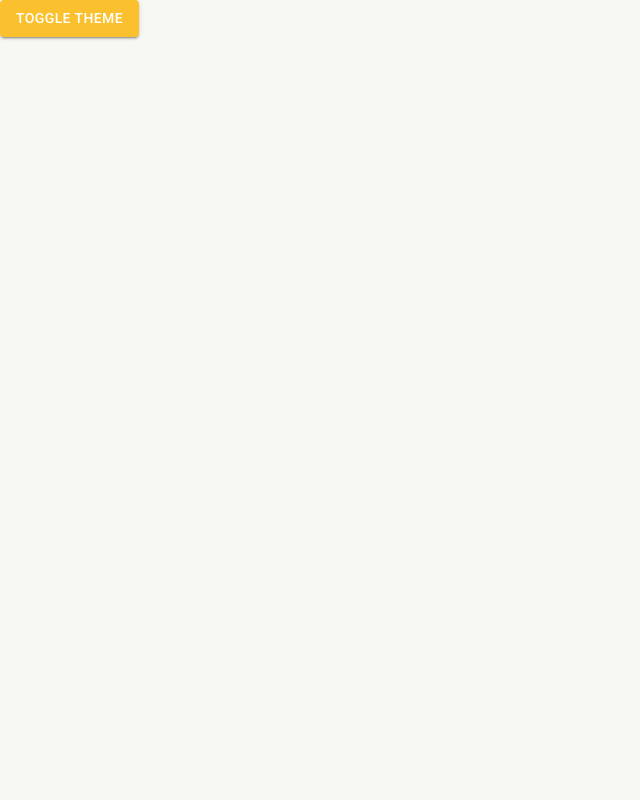
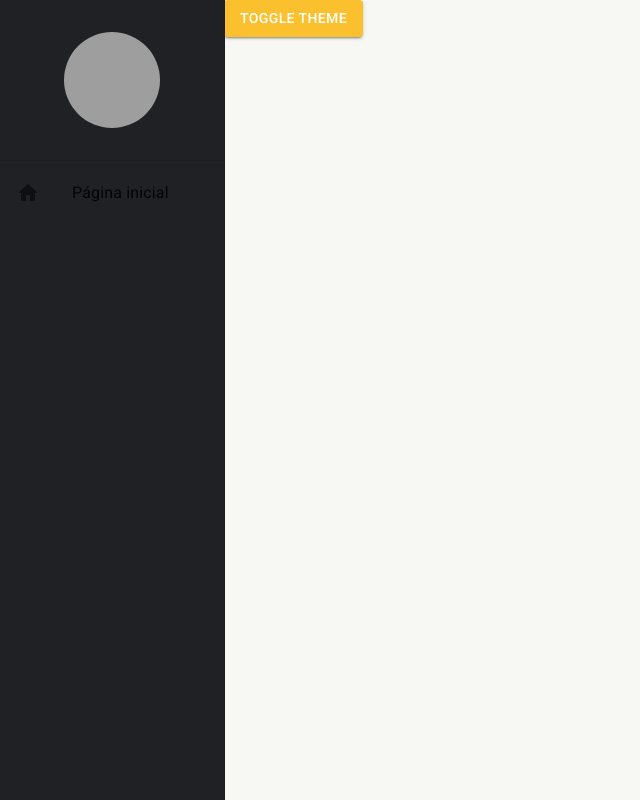
Before and after one commit to TiagoOliverDev/dash-one, a React (Create React App) app: page /pagina-inicial in a window 1280 px wide. Shown: the whole page, without its empty margins (0-640 px from the left). Built offline with nearby package versions, Linux system fonts and the light colour scheme; grey boxes are pictures that could not be loaded.

Commit message:
feat: iniciando estrutura do menu lateral

```diff
--- a/src/App.tsx
+++ b/src/App.tsx
@@ -4,12 +4,16 @@
 import { LightTheme } from "./shared/themes";
 import { DarkTheme } from "./shared/themes";
 import { AppThemeProvider } from "./shared/contexts/ThemeContext";
+import { MenuLateral } from "./shared/components";
 
 export const App = () => {
   return (
     <AppThemeProvider>
       <BrowserRouter>
-        <AppRoutes/>
+        <MenuLateral>
+          {/* Deixando o AppRoutes sendo filho do MenuLateral, sendo recebido em children */}
+          <AppRoutes/>
+        </MenuLateral>
       </BrowserRouter>
     </AppThemeProvider>
   );
--- a/src/shared/components/index.ts
+++ b/src/shared/components/index.ts
@@ -1 +1 @@
-export { };
+export * from "./menu-lateral/MenuLateral"
--- /dev/null
+++ b/src/shared/components/menu-lateral/MenuLateral.tsx
@@ -0,0 +1,44 @@
+import React, { ReactNode } from "react";
+import Drawer from "@mui/material/Drawer";
+import { Avatar, Box, Divider, Icon, List, ListItemButton, ListItemIcon, ListItemText, useTheme } from "@mui/material";
+import { Inbox } from "@mui/icons-material";
+
+export const MenuLateral: React.FC<{ children: ReactNode }> = ({ children }) => {
+
+    const theme = useTheme(); //useTheme consegue acessar o tema base da nossa aplicação
+
+    return (
+      <>
+        <Drawer variant="permanent">
+            <Box width={theme.spacing(28)} height="100%" display="flex" flexDirection="column">
+                <Box width="100%" height={theme.spacing(20)} display="flex" alignItems="center" justifyContent="center">
+                    <Avatar
+                        sx={{ height: theme.spacing(12),  width: theme.spacing(12)}}
+                        src="https://images.unsplash.com/photo-1684789688834-82f671a97136?ixlib=rb-4.0.3&ixid=M3wxMjA3fDB8MHxwaG90by1wYWdlfHx8fGVufDB8fHx8fA%3D%3D&auto=format&fit=crop&w=687&q=80"
+                    />
+                </Box>
+
+                <Divider/>
+
+                <Box flex={1} > {/* Aqui significa que esse box vai ter todo o restante do espaço disponível */}
+                <List
+                    component="nav"
+                >
+                    <ListItemButton>
+                        <ListItemIcon>
+                            <Icon>home</Icon>
+                        </ListItemIcon>
+                        <ListItemText primary="Página inicial" />
+                    </ListItemButton>
+                </List>
+                </Box>
+
+            </Box>
+        </Drawer>
+
+        <Box height="100vh" marginLeft={theme.spacing(28)} >
+            {children} {/* AppRoutes ta aqui */}
+        </Box>
+      </>
+    );
+  }
```
Also changed, not shown: Notações.txt.
